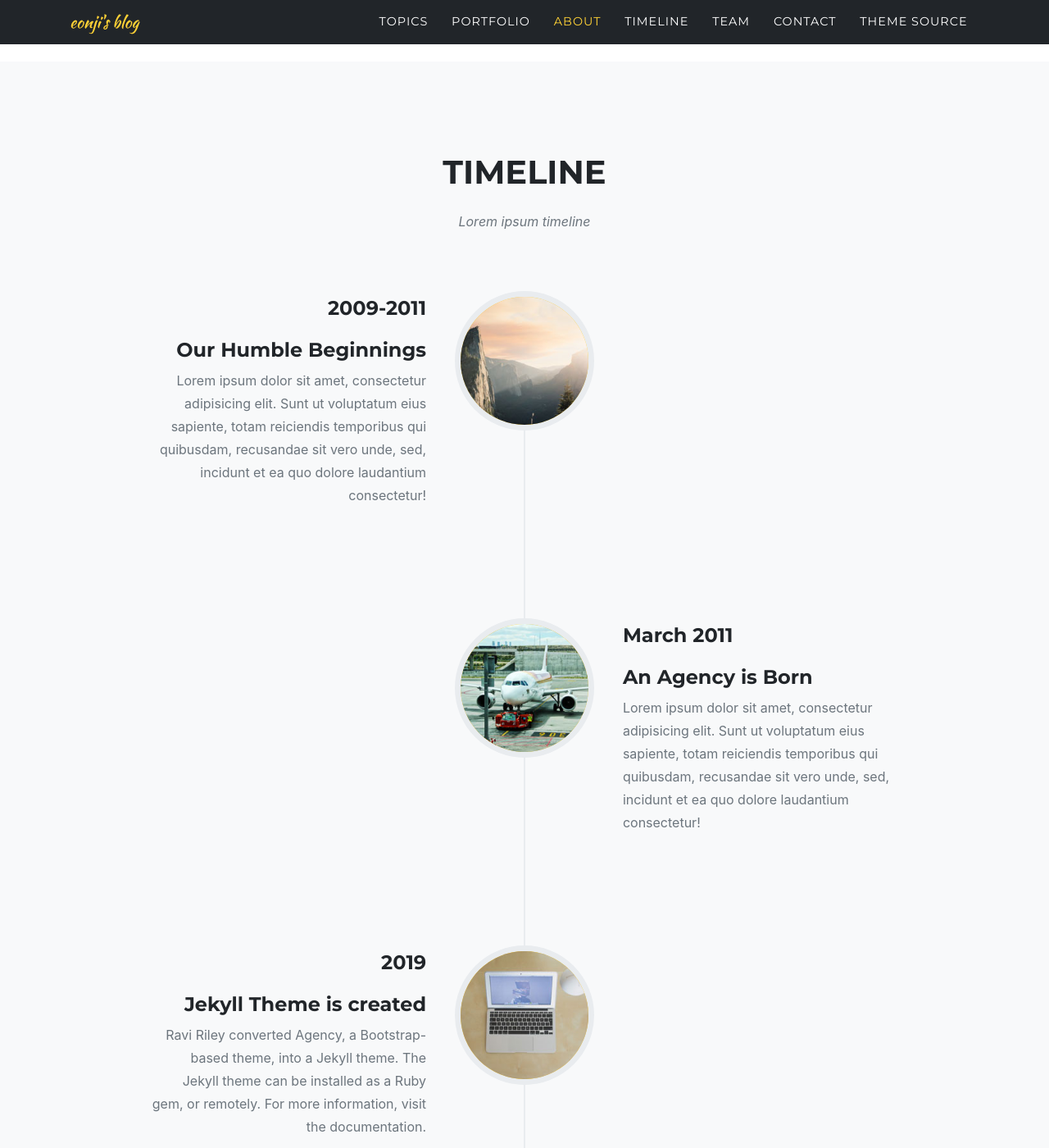
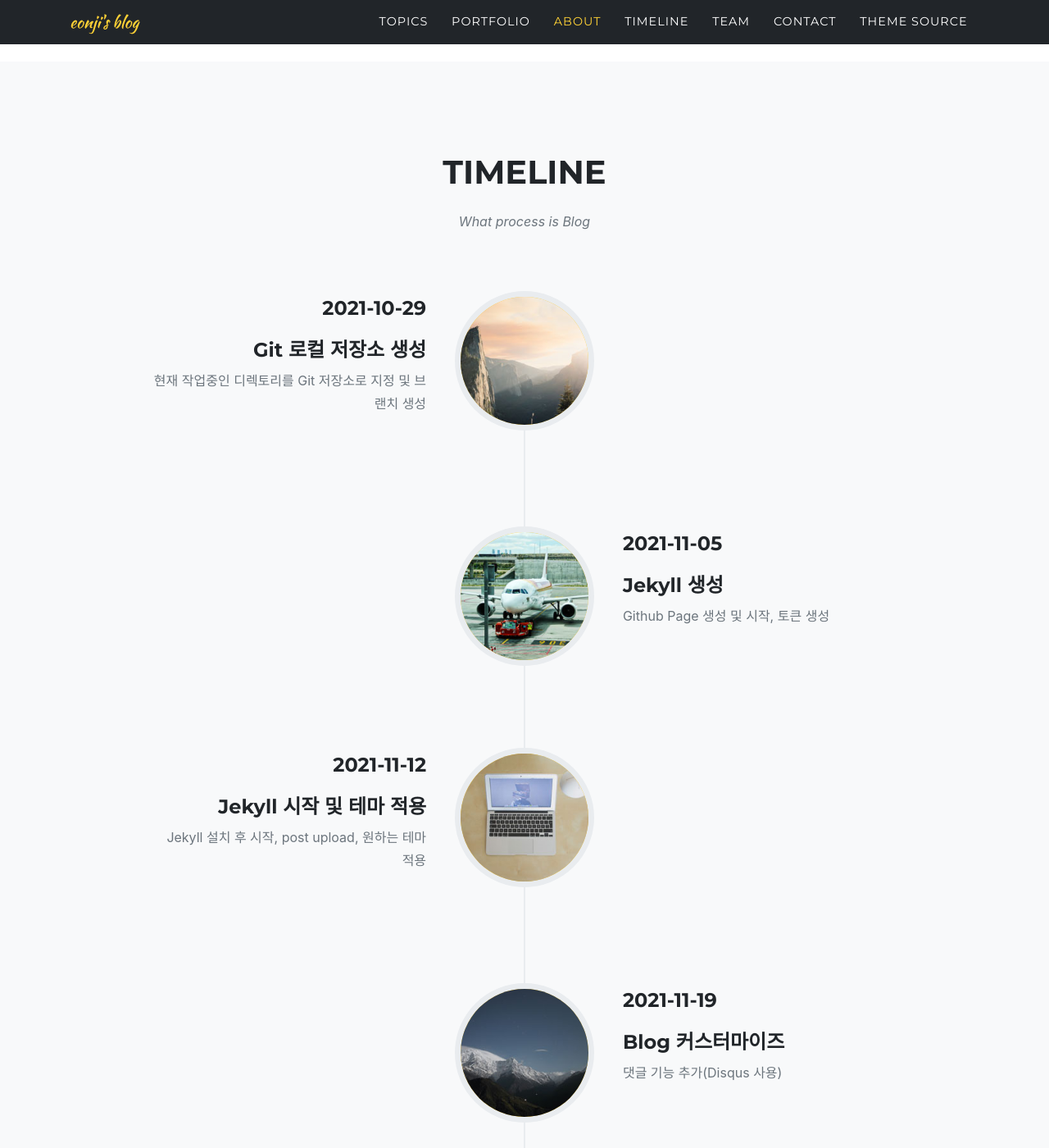
Before and after one commit to Eonji-sw/Eonji-sw.github.io, a Jekyll site: the page built from index.md, in a window 1280 px wide and 1400 px high, scrolled down 2805 px. Shown: the whole window at 82% size. Built offline with Jekyll 4.4.1, drawn with Linux system fonts in a browser that asks for light colours; some web fonts are replaced; some of the changed text lies outside the part shown.

Commit message:
add: new

```diff
--- a/_data/sitetext.yml
+++ b/_data/sitetext.yml
@@ -12,7 +12,7 @@
 en: &DEFAULT_EN
   header:
     title: Welcome to my Studio!
-    text: It's Eonji's Blog for eureka
+    text: It's Eonji's Blog for EurekaProject
     button: Tell Me More
     buttonlink: "#topics"
 
@@ -33,40 +33,40 @@ en: &DEFAULT_EN
 
   portfolio:
     title: "Portfolio"
-    text: "Lorem ipsum dolor sit amet consectetur."
+    text: "What I did"
     section: portfolio
     closebutton: "Close Project"
 
   timeline:
     title: "Timeline"
-    text: "Lorem ipsum timeline"
+    text: "What process is Blog"
     section: timeline
     # left is the default
     #start_align: "left"
     events:
-      - title: "Our Humble Beginnings"
-        year: "2009-2011"
-        desc: "Lorem ipsum dolor sit amet, consectetur adipisicing elit. Sunt ut voluptatum eius sapiente, totam reiciendis temporibus qui quibusdam, recusandae sit vero unde, sed, incidunt et ea quo dolore laudantium consectetur!"
+      - title: "Git 로컬 저장소 생성"
+        year: "2021-10-29"
+        desc: "현재 작업중인 디렉토리를 Git 저장소로 지정 및 브랜치 생성"
         image: assets/img/timeline/1.jpg
         alt:
-      - title: "An Agency is Born"
-        year: "March 2011"
-        desc: "Lorem ipsum dolor sit amet, consectetur adipisicing elit. Sunt ut voluptatum eius sapiente, totam reiciendis temporibus qui quibusdam, recusandae sit vero unde, sed, incidunt et ea quo dolore laudantium consectetur!"
+      - title: "Jekyll 생성"
+        year: "2021-11-05"
+        desc: "Github Page 생성 및 시작, 토큰 생성"
         image: assets/img/timeline/2.jpg
         alt:
-      - title: "Jekyll Theme is created"
-        year: "2019"
-        desc: "Ravi Riley converted Agency, a Bootstrap-based theme, into a Jekyll theme. The Jekyll theme can be installed as a Ruby gem, or remotely. For more information, visit the documentation."
+      - title: "Jekyll 시작 및 테마 적용"
+        year: "2021-11-12"
+        desc: "Jekyll 설치 후 시작, post upload, 원하는 테마 적용"
         image: assets/img/timeline/3.jpg
         alt: image alt text
-      - title: "Title"
-        year: "2009-2011"
-        desc: "Your description here, **Markdown** is fully supported."
+      - title: "Blog 커스터마이즈"
+        year: "2021-11-19"
+        desc: "댓글 기능 추가(Disqus 사용)"
         image: assets/img/timeline/4.jpg
         alt:
         # you can enforce the alignment
         align: right
-    end: "Be Part <br> of Our <br> Story!"
+    end: "Be Part <br> of My <br> Story!"
 
   about:
     title: "About Me"
@@ -94,12 +94,12 @@ en: &DEFAULT_EN
 
   team:
     title: "OUR AMAZING TEAM"
-    text: "Lorem ipsum dolor sit amet consectetur."
-    subtext: Lorem ipsum dolor sit amet, consectetur adipisicing elit. Aut eaque, laboriosam veritatis, quos non quis ad perspiciatis, totam corporis ea, alias ut unde. **Markdown** supported.
+    text: "Who is there"
+    subtext: Not yet.
     section: team
     people:
-      - name: "Kay Garland"
-        role: "Lead Designer"
+      - name: "None"
+        role: "None"
         image: assets/img/team/500x500.jpg
         social:
           - url: https://twitter.com
@@ -108,8 +108,8 @@ en: &DEFAULT_EN
             icon: fab fa-facebook-f
           - url: https://linkedin.com
             icon: fab fa-linkedin-in
-      - name: "Larry Parker"
-        role: "Lead Marketer"
+      - name: "Kim EonJi"
+        role: "Student"
         image: assets/img/team/2.jpg
         social:
           - url: https://twitter.com
@@ -118,8 +118,8 @@ en: &DEFAULT_EN
             icon: fab fa-facebook-f
           - url: https://linkedin.com
             icon: fab fa-linkedin-in
-      - name: "Diana Perterson"
-        role: "Lead Developer"
+      - name: "None"
+        role: "None"
         image: assets/img/team/500x500.jpg
         social:
           - url: https://twitter.com
@@ -131,7 +131,7 @@ en: &DEFAULT_EN
 
   contact:
     title: "Contact Us"
-    text: "Lorem ipsum or call 123456789"
+    text: "How to contact me"
     section: contact
     name: "Name*"
     name-validation: "Please enter your name."
```
Also changed, not shown: 3 other files.
